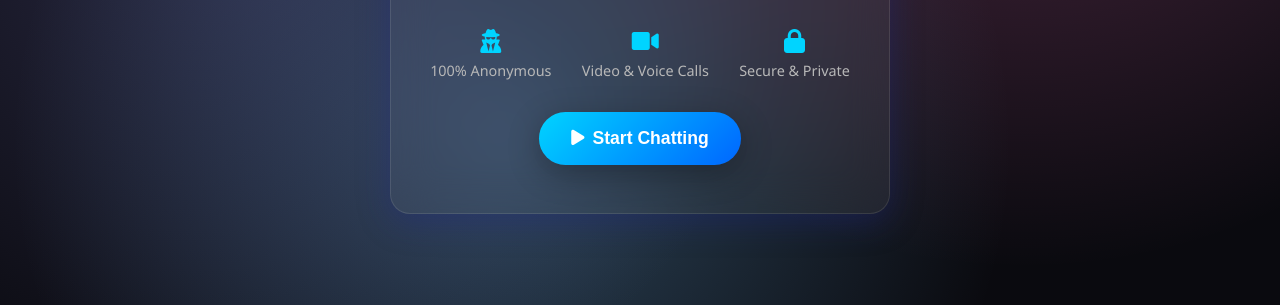
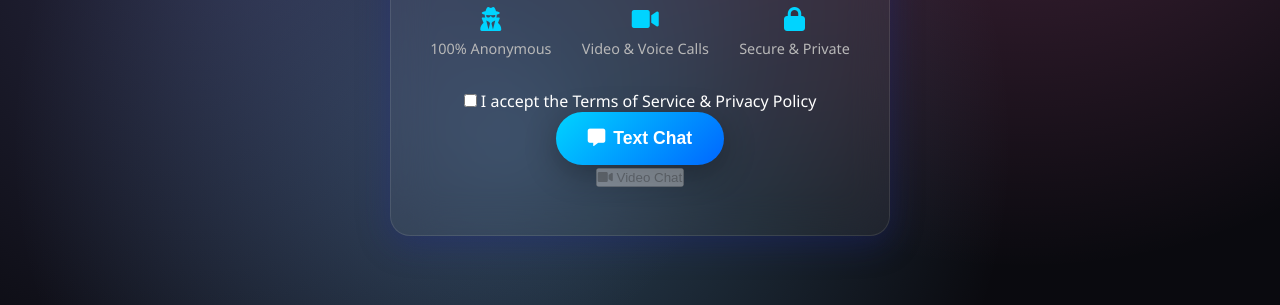
Before and after one commit to 0x0806/securechat, a website: page public/index.html in a window 1280 px wide. Shown: the part 495-800 px from the top of the page. Drawn offline with nearby package versions, Linux system fonts and the light colour scheme; no server answers.

Commit message:
Update index.html

```diff
--- a/public/index.html
+++ b/public/index.html
@@ -4,7 +4,7 @@
 <head>
     <meta charset="UTF-8">
     <meta name="viewport" content="width=device-width, initial-scale=1.0, user-scalable=no">
-    <title>SecureChat - Anonymous Chat App to Meet Strangers, Video Chat Securely, and Send Encrypted Messages Top Omegle Alternative | Chat with Strangers |  Video Chat — Omegle Random Cam Chat Alternative  </title>
+    <title>SecureChat - Anonymous Video & Text Chat</title>
     <link rel="stylesheet" href="styles.css">
     <link href="https://cdnjs.cloudflare.com/ajax/libs/font-awesome/6.0.0/css/all.min.css" rel="stylesheet">
 </head>
@@ -46,10 +46,24 @@
                             <span>Secure & Private</span>
                         </div>
                     </div>
-                    <button class="start-chat-btn" id="startChatBtn">
-                        <i class="fas fa-play"></i>
-                        Start Chatting
-                    </button>
+
+                    <div class="terms-container">
+                        <label class="checkbox-wrapper">
+                            <input type="checkbox" id="termsCheckbox">
+                            <span>I accept the Terms of Service & Privacy Policy</span>
+                        </label>
+                    </div>
+
+                    <div class="buttons-container">
+                        <button class="start-chat-btn" id="startChatBtn" disabled>
+                            <i class="fas fa-comment-alt"></i>
+                            Text Chat
+                        </button>
+                        <button class="start-video-btn" id="startVideoChatBtn" disabled>
+                            <i class="fas fa-video"></i>
+                            Video Chat
+                        </button>
+                    </div>
                 </div>
             </div>
 
```
